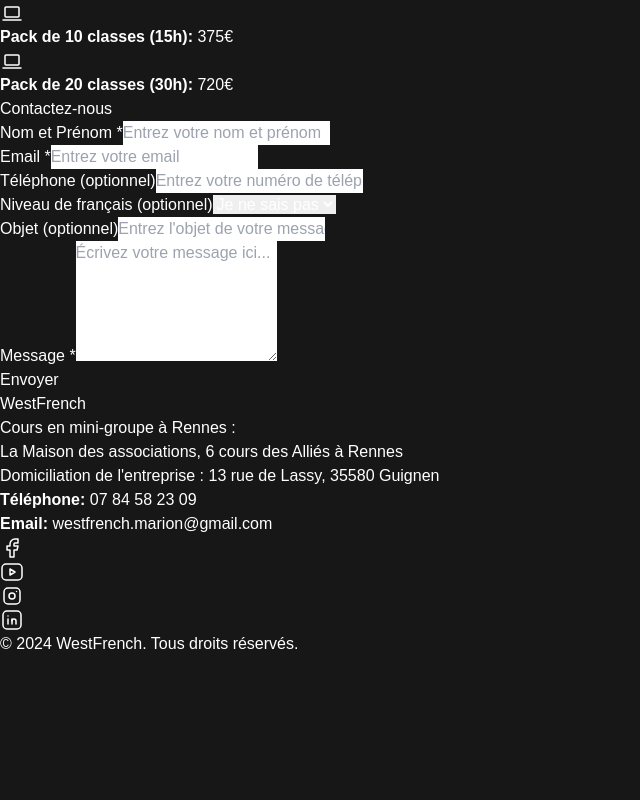
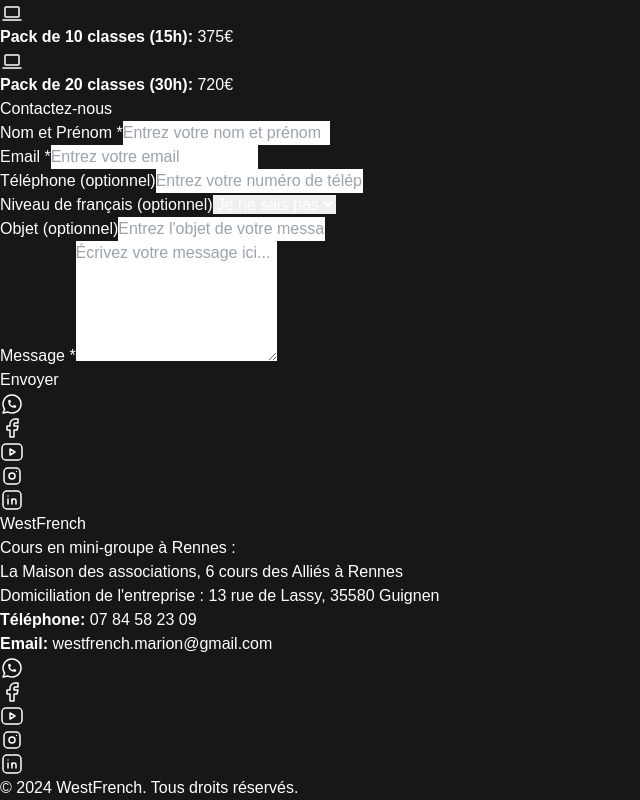
Before and after one commit to BertoRamosM/marion, a Next.js app: page / in a window 1280 px wide. Shown: the part 3955-4755 px from the top of the page, without its empty margins (0-640 px from the left). Before the commit the page ends 4611 px from the top, so only its background shows below. Built offline with nearby package versions, Linux system fonts and the light colour scheme.

Commit message:
addes sticky social bar

```diff
--- a/src/app/components/CoursesOnline.jsx
+++ b/src/app/components/CoursesOnline.jsx
@@ -10,7 +10,7 @@
       {/* Title Section */}
       <div className="max-w-3xl text-center mb-12">
         <h1 className="text-4xl font-bold text-gray-900">
-          <span className="text-[#007ea7]">Cours Individuels en Ligne</span>: Apprends à ton rythme
+          <span className="text-[#007ea7]">Cours Individuels en Ligne:</span> Apprends à ton rythme
         </h1>
         <p className="text-lg text-gray-800 mt-4">
           Prépare ton arrivée dans l&apos;ouest de la France avec des cours sur mesure adaptés à tes besoins.
--- a/src/app/components/Footer.jsx
+++ b/src/app/components/Footer.jsx
@@ -3,6 +3,7 @@
 import LinkedinIcon from '../icons/LinkedinIcon';
 import Instagram from '../icons/Instagram';
 import YoutubeIcon from '../icons/YoutubeIcon';
+import WhatsappIcon from '../icons/WhatsappIcon';
 
 const Footer = () => {
   return (
@@ -29,7 +30,7 @@
             <strong>Email:</strong>{' '}
             <a
               href="mailto:westfrench.marion@gmail.com"
-              className="text-[#007ea7] hover:text-[#005f80] underline transition duration-300"
+              className="text-[#007ea7] hover:text-[#ffa45b] underline transition duration-300"
             >
               westfrench.marion@gmail.com
             </a>
@@ -39,11 +40,19 @@
         {/* Right Section */}
         <div className="text-center md:text-right">
           <div className="flex justify-center md:justify-end gap-4 mt-2">
+          <a
+              href="google.es"
+              target="_blank"
+              rel="noopener noreferrer"
+              className="text-[#007ea7] hover:text-[#ffa45b] transition duration-300"
+            >
+              <WhatsappIcon />
+            </a>
             <a
               href="https://facebook.com"
               target="_blank"
               rel="noopener noreferrer"
-              className="text-[#007ea7] hover:text-[#005f80] transition duration-300"
+              className="text-[#007ea7] hover:text-[#ffa45b] transition duration-300"
             >
               <FacebookIcon />
             </a>
@@ -51,7 +60,7 @@
               href="https://youtube.com"
               target="_blank"
               rel="noopener noreferrer"
-              className="text-[#007ea7] hover:text-[#005f80] transition duration-300"
+              className="text-[#007ea7] hover:text-[#ffa45b] transition duration-300"
             >
               <YoutubeIcon />
             </a>
@@ -59,7 +68,7 @@
               href="https://instagram.com"
               target="_blank"
               rel="noopener noreferrer"
-              className="text-[#007ea7] hover:text-[#005f80] transition duration-300"
+              className="text-[#007ea7] hover:text-[#ffa45b] transition duration-300"
             >
               <Instagram />
             </a>
@@ -67,7 +76,7 @@
               href="https://linkedin.com"
               target="_blank"
               rel="noopener noreferrer"
-              className="text-[#007ea7] hover:text-[#005f80] transition duration-300"
+              className="text-[#007ea7] hover:text-[#ffa45b] transition duration-300"
             >
               <LinkedinIcon />
             </a>
--- /dev/null
+++ b/src/app/components/StickySocialIcons.jsx
@@ -0,0 +1,55 @@
+import React from 'react';
+import WhatsappIcon from '../icons/WhatsappIcon';
+import FacebookIcon from '../icons/FacebookIcon';
+import YoutubeIcon from '../icons/YoutubeIcon';
+import LinkedinIcon from '../icons/LinkedinIcon';
+import InstagramIcon from '../icons/Instagram';
+
+const StickySocialIcons = () => {
+  return (
+    <div className="fixed top-1/2 right-4 transform -translate-y-1/2 flex flex-col gap-4 bg-white p-3 rounded-lg shadow-lg">
+      <a
+        href="https://google.es"
+        target="_blank"
+        rel="noopener noreferrer"
+        className="text-[#007ea7] hover:text-[#ffa45b] transition duration-300"
+      >
+        <WhatsappIcon />
+      </a>
+      <a
+        href="https://facebook.com"
+        target="_blank"
+        rel="noopener noreferrer"
+        className="text-[#007ea7] hover:text-[#ffa45b] transition duration-300"
+      >
+        <FacebookIcon />
+      </a>
+      <a
+        href="https://youtube.com"
+        target="_blank"
+        rel="noopener noreferrer"
+        className="text-[#007ea7] hover:text-[#ffa45b] transition duration-300"
+      >
+        <YoutubeIcon />
+      </a>
+      <a
+        href="https://instagram.com"
+        target="_blank"
+        rel="noopener noreferrer"
+        className="text-[#007ea7] hover:text-[#ffa45b] transition duration-300"
+      >
+        <InstagramIcon />
+      </a>
+      <a
+        href="https://linkedin.com"
+        target="_blank"
+        rel="noopener noreferrer"
+        className="text-[#007ea7] hover:text-[#ffa45b] transition duration-300"
+      >
+        <LinkedinIcon />
+      </a>
+    </div>
+  );
+};
+
+export default StickySocialIcons;
--- a/src/app/icons/WhatsappIcon.jsx
+++ b/src/app/icons/WhatsappIcon.jsx
@@ -2,7 +2,7 @@
 
 const WhatsappIcon = () => {
   return (
-    <svg  xmlns="http://www.w3.org/2000/svg"  width="24"  height="24"  viewBox="0 0 24 24"  fill="none"  stroke="currentColor"  stroke-width="2"  stroke-linecap="round"  stroke-linejoin="round"  class="icon icon-tabler icons-tabler-outline icon-tabler-brand-whatsapp"><path stroke="none" d="M0 0h24v24H0z" fill="none"/><path d="M3 21l1.65 -3.8a9 9 0 1 1 3.4 2.9l-5.05 .9" /><path d="M9 10a.5 .5 0 0 0 1 0v-1a.5 .5 0 0 0 -1 0v1a5 5 0 0 0 5 5h1a.5 .5 0 0 0 0 -1h-1a.5 .5 0 0 0 0 1" /></svg>
+    <svg  xmlns="http://www.w3.org/2000/svg"  width="24"  height="24"  viewBox="0 0 24 24"  fill="none"  stroke="currentColor"  stroke-width="1.5"  stroke-linecap="round"  stroke-linejoin="round"  class="icon icon-tabler icons-tabler-outline icon-tabler-brand-whatsapp"><path stroke="none" d="M0 0h24v24H0z" fill="none"/><path d="M3 21l1.65 -3.8a9 9 0 1 1 3.4 2.9l-5.05 .9" /><path d="M9 10a.5 .5 0 0 0 1 0v-1a.5 .5 0 0 0 -1 0v1a5 5 0 0 0 5 5h1a.5 .5 0 0 0 0 -1h-1a.5 .5 0 0 0 0 1" /></svg>
   )
 }
 
--- a/src/app/layout.js
+++ b/src/app/layout.js
@@ -1,6 +1,7 @@
 import localFont from "next/font/local";
 import "./globals.css";
 import Footer from "./components/Footer";
+import StickySocialIcons from "./components/StickySocialIcons";
 
 
 const geistSans = localFont({
@@ -26,6 +27,7 @@
         className={`${geistSans.variable} ${geistMono.variable} antialiased bg-gradient-to-br from-gray-100 to-gray-200 `}
       >
         {children}
+        <StickySocialIcons />
         <Footer />
       </body>
     </html>
```
